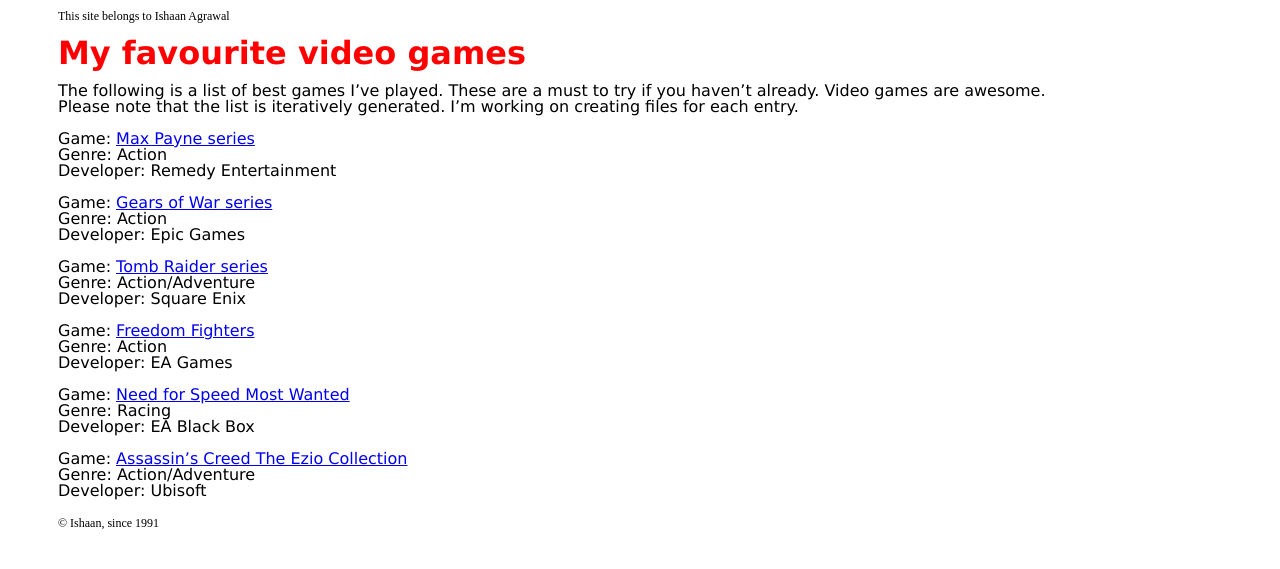
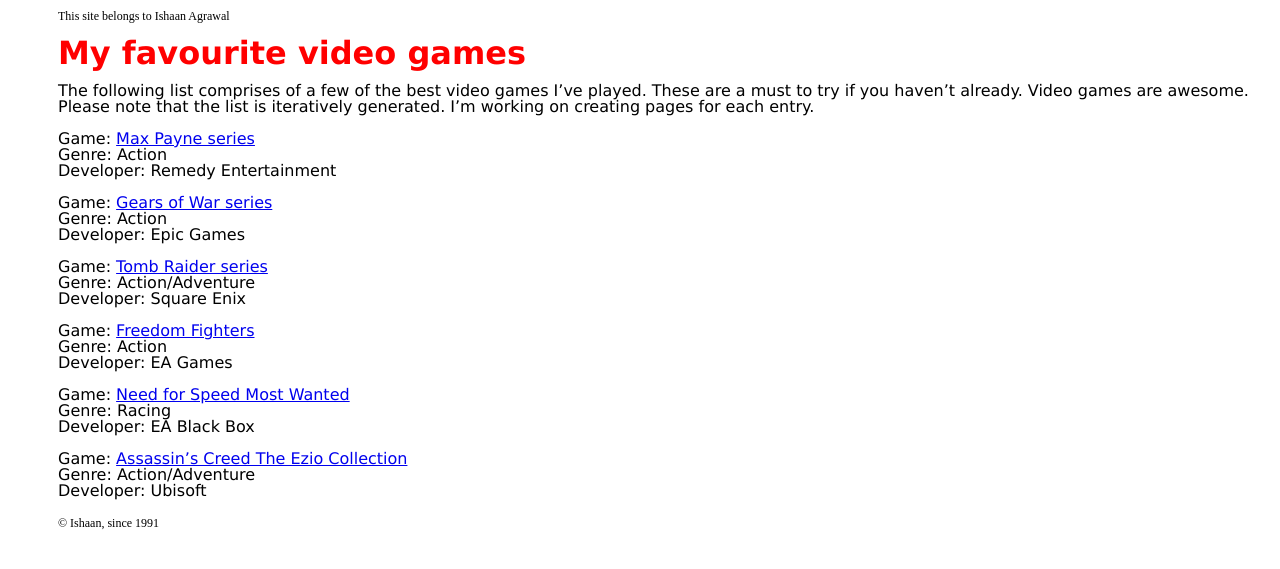
Before and after one commit to Ishaan91/docs-as-code, a Jekyll site: the page built from index.md, in a window 1280 px wide. Shown: the top 569 px of the page. Built offline with Jekyll 4.4.1, drawn with Linux system fonts in a browser that asks for light colours.

Commit message:
edited gen temp

```diff
--- a/index.md
+++ b/index.md
@@ -5,8 +5,8 @@ layout: demo
 
 # {{ page.title }}
 
-The following is a list of best games I've played. These are a must to try if you haven't already. Video games are awesome.\
-Please note that the list is iteratively generated. I'm working on creating files for each entry.
+The following list comprises of a few of the best video games I've played. These are a must to try if you haven't already. Video games are awesome.\
+Please note that the list is iteratively generated. I'm working on creating pages for each entry.
 
 {% for item in site.data.demo %}
 
```
Also changed, not shown: _layouts/template_general.html (+3 -4 lines).
